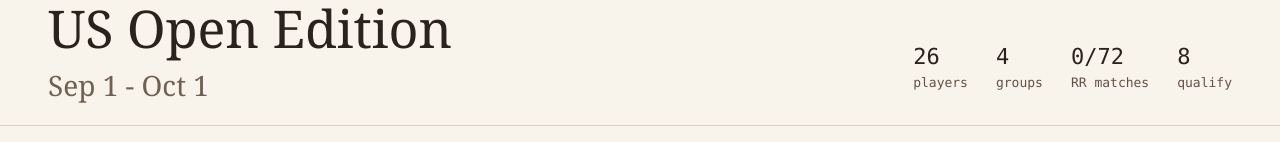
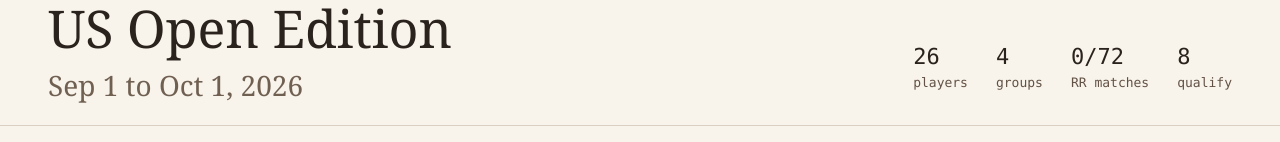
Before and after one commit to naveenupadhyay/JustTennisTournament, a Next.js app: page / in a window 1280 px wide. Shown: the part 176-318 px from the top of the page. Built offline with nearby package versions, Linux system fonts and the light colour scheme.

Commit message:
Update tournament date wording

```diff
--- a/app/TournamentClient.tsx
+++ b/app/TournamentClient.tsx
@@ -76,7 +76,7 @@
           </div>
           <div className="eyebrow">{tournament.club}</div>
           <h1>{tournament.title}</h1>
-          <p className="event-dates">Sep 1 - Oct 1</p>
+          <p className="event-dates">Sep 1 to Oct 1, 2026</p>
         </div>
         <div className="header-tools">
           <div className="stats">
--- a/lib/tournament-export.ts
+++ b/lib/tournament-export.ts
@@ -118,7 +118,7 @@
           </div>
           <p class="eyebrow">${escapeHtml(tournament.club)}</p>
           <h1>${escapeHtml(tournament.title)}</h1>
-          <p class="event-dates">Sep 1 - Oct 1</p>
+          <p class="event-dates">Sep 1 to Oct 1, 2026</p>
         </div>
         <div class="stats">
           <div><strong>${tournament.players.length}</strong><span>players</span></div>
```
